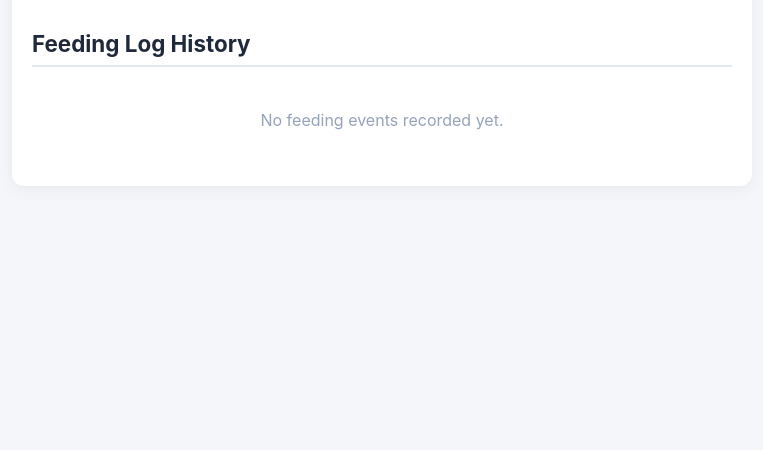
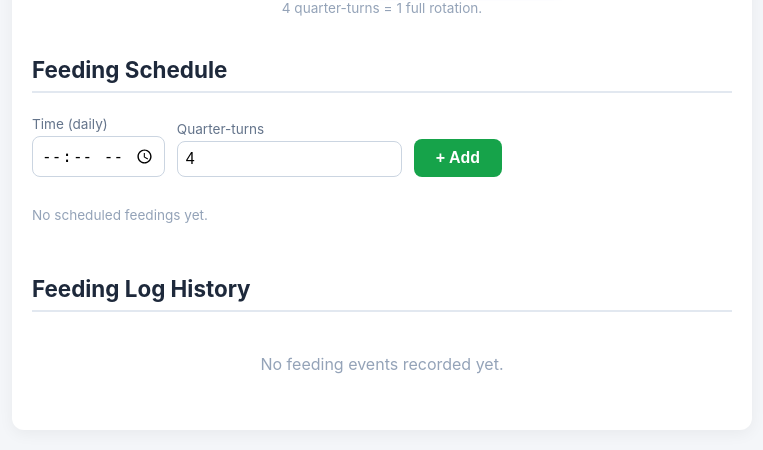
Before and after one commit to yael-lorenzo/fish-feeder-raspberry-zero-w, a Flask app: page / in a window 1280 px wide. Shown: the part 763-1213 px from the top of the page, without its empty margins (258-1021 px from the left). Before the commit the page ends 893 px from the top, so only its background shows below. Run offline with Flask 3, Linux system fonts and the light colour scheme.

Commit message:
add scheduler

```diff
--- a/app.py
+++ b/app.py
@@ -1,8 +1,10 @@
 import os
 import time
+import json
+import threading
 from datetime import datetime
 import subprocess
-from flask import Flask, render_template, Response, redirect, url_for, send_from_directory
+from flask import Flask, render_template, Response, redirect, url_for, send_from_directory, request
 from gpiozero import OutputDevice
 
 app = Flask(__name__)
@@ -18,12 +20,19 @@ step_sequence = [
 # Traffic light for the camera: True means streaming, False means paused for a photo
 camera_streaming_allowed = True
 
+# --- SCHEDULE / FEED CONFIG ---
+SCHEDULE_FILE = "schedule.json"
+# One motor "quarter" = a quarter of a full physical rotation.
+QUARTER_ROTATION = 0.25
+# Serialize hardware access so a manual feed and a scheduled feed never overlap.
+feed_lock = threading.Lock()
+
 def spin_feeder_motor(rotations=1):
     """
     Spins the 28BYJ-48 stepper motor using the working nested loop structure,
     calibrated precisely to hit 1.0 full turn.
     """
-    print("Motor spinning started...")
+    print(f"Motor spinning started ({rotations} rotations)...")
 
     # Calibrated base multiplier derived from your hardware's 1.5 turn output
     # 683 loops * 8 steps per sequence = ~5,464 total steps (1 full physical turn)
@@ -78,6 +87,79 @@ def generate_stream_frames():
                    b'Content-Type: image/jpeg\r\n\r\n' + frame + b'\r\n')
 
         time.sleep(1.0) # Refresh rate: exactly 1 photo per second
+
+# --- SCHEDULE STORAGE (JSON, no DB needed) ---
+def load_schedule():
+    """Return the schedule dict {'entries': [...]}, tolerating a missing/corrupt file."""
+    if os.path.exists(SCHEDULE_FILE):
+        try:
+            with open(SCHEDULE_FILE, "r") as f:
+                data = json.load(f)
+                if isinstance(data, dict) and isinstance(data.get("entries"), list):
+                    return data
+        except (json.JSONDecodeError, OSError) as e:
+            print(f"Could not read schedule file: {e}")
+    return {"entries": []}
+
+def save_schedule(data):
+    with open(SCHEDULE_FILE, "w") as f:
+        json.dump(data, f, indent=2)
+
+def clean_quarters(value, default=4):
+    """Coerce user input into a whole number of quarter-turns (minimum 1)."""
+    try:
+        return max(1, int(value))
+    except (TypeError, ValueError):
+        return default
+
+# --- CORE FEED ACTION (shared by manual button and scheduler) ---
+def perform_feed(quarters=4):
+    """Spin the motor by `quarters` quarter-turns, snap a photo, and log the event."""
+    global camera_streaming_allowed
+    quarters = clean_quarters(quarters)
+    rotations = quarters * QUARTER_ROTATION
+
+    with feed_lock:
+        # Block the stream loop from touching the hardware, and give it time to let go.
+        camera_streaming_allowed = False
+        time.sleep(0.3)
+        print(f"\n--- FEEDING: {quarters} quarter-turn(s) = {rotations} rotation(s) ---")
+        try:
+            # 1. Spin motor
+            spin_feeder_motor(rotations=rotations)
+            time.sleep(1)
+
+            # 2. Capture a confirmation photo
+            filename = f"feed_{datetime.now().strftime('%Y-%m-%d_%H-%M-%S')}.jpg"
+            filepath = os.path.join("photos", filename)
+            frame = capture_single_frame()
+            if frame:
+                with open(filepath, "wb") as f:
+                    f.write(frame)
+
+            # 3. Log data
+            readable_time = datetime.now().strftime("%Y-%m-%d %H:%M:%S")
+            with open("database.txt", "a") as f:
+                f.write(f"{readable_time},{filename}\n")
+        finally:
+            # Release the camera lock only after all hardware work is done.
+            camera_streaming_allowed = True
+
+# --- BACKGROUND SCHEDULER ---
+def scheduler_loop():
+    """Fire scheduled feedings once per matching minute."""
+    print("Scheduler thread started.")
+    last_minute = None
+    while True:
+        now = datetime.now().strftime("%H:%M")
+        if now != last_minute:
+            for entry in load_schedule().get("entries", []):
+                if entry.get("time") == now:
+                    print(f"Scheduled feed triggered at {now}")
+                    perform_feed(entry.get("quarters", 4))
+            last_minute = now
+        time.sleep(15)
+
 # --- ROUTES ---
 
 @app.route('/')
@@ -91,7 +173,8 @@ def index():
                     logs.append({"time": timestamp, "image": filename})
     logs.reverse()
     current_time = datetime.now().strftime("%Y-%m-%d %H:%M:%S")
-    return render_template('index.html', current_time=current_time, logs=logs)
+    schedule = sorted(load_schedule().get("entries", []), key=lambda e: e.get("time", ""))
+    return render_template('index.html', current_time=current_time, logs=logs, schedule=schedule)
 
 @app.route('/video_feed')
 def video_feed():
@@ -99,31 +182,36 @@ def video_feed():
 
 @app.route('/feed', methods=['POST'])
 def feed():
-    global camera_streaming_allowed
-    # FIX: Block the stream loop from touching the hardware immediately
-    camera_streaming_allowed = False
-    time.sleep(0.3)  # FIX: Give the streaming loop time to exit the hardware
-    print("\n--- FEED ROUTE TRIGGERED ---")
-    # 1. Spin motor
-    spin_feeder_motor(rotations=1)
-    time.sleep(1)
+    quarters = clean_quarters(request.form.get('quarters'), default=4)
+    perform_feed(quarters)
+    return redirect(url_for('index'))
 
-    # 2. Capture a high-res confirmation photo
-    filename = f"feed_{datetime.now().strftime('%Y-%m-%d_%H-%M-%S')}.jpg"
-    filepath = os.path.join("photos", filename)
+@app.route('/schedule/add', methods=['POST'])
+def schedule_add():
+    entry_time = (request.form.get('time') or "").strip()
+    quarters = clean_quarters(request.form.get('quarters'), default=4)
 
-    frame = capture_single_frame()
-    if frame:
-        with open(filepath, "wb") as f:
-            f.write(frame)
+    # Basic HH:MM validation so garbage never reaches the scheduler.
+    try:
+        datetime.strptime(entry_time, "%H:%M")
+    except ValueError:
+        return redirect(url_for('index'))
 
-    # 3. Log data
-    readable_time = datetime.now().strftime("%Y-%m-%d %H:%M:%S")
-    with open("database.txt", "a") as f:
-        f.write(f"{readable_time},{filename}\n")
+    data = load_schedule()
+    data["entries"].append({
+        "id": str(int(time.time() * 1000)),
+        "time": entry_time,
+        "quarters": quarters,
+    })
+    save_schedule(data)
+    return redirect(url_for('index'))
 
-    # FIX: Release the camera lock only after the file has successfully been written
-    camera_streaming_allowed = True
+@app.route('/schedule/delete', methods=['POST'])
+def schedule_delete():
+    entry_id = request.form.get('id')
+    data = load_schedule()
+    data["entries"] = [e for e in data["entries"] if e.get("id") != entry_id]
+    save_schedule(data)
     return redirect(url_for('index'))
 
 @app.route('/photos/<filename>')
@@ -132,4 +220,8 @@ def get_photo(filename):
 
 if __name__ == '__main__':
     os.makedirs("photos", exist_ok=True)
+    if not os.path.exists(SCHEDULE_FILE):
+        save_schedule({"entries": []})
+    # Start the scheduler in the background before the web server takes over.
+    threading.Thread(target=scheduler_loop, daemon=True).start()
     app.run(host='0.0.0.0', port=5000, debug=False, threaded=True)
--- a/templates/index.html
+++ b/templates/index.html
@@ -21,6 +21,22 @@
         .log-time { font-size: 1rem; color: #334155; font-weight: 500; }
         .thumbnail { width: 80px; height: 60px; border-radius: 4px; object-fit: cover; cursor: pointer; border: 2px solid #e2e8f0; transition: border 0.2s; }
         .thumbnail:hover { border-color: #2563eb; }
+        .feed-controls { display: flex; align-items: center; justify-content: center; gap: 12px; flex-wrap: wrap; }
+        .amount-field { display: flex; flex-direction: column; align-items: flex-start; font-size: 0.85rem; color: #64748b; }
+        .amount-field input { width: 70px; padding: 8px; font-size: 1rem; border: 1px solid #cbd5e1; border-radius: 8px; margin-top: 4px; }
+        .card { margin-top: 40px; text-align: left; }
+        .card-title { border-bottom: 2px solid #e2e8f0; padding-bottom: 8px; font-size: 1.4rem; color: #1e293b; }
+        .schedule-add { display: flex; align-items: flex-end; gap: 12px; flex-wrap: wrap; margin: 18px 0; }
+        .schedule-add label { display: flex; flex-direction: column; font-size: 0.85rem; color: #64748b; }
+        .schedule-add input { padding: 8px; font-size: 1rem; border: 1px solid #cbd5e1; border-radius: 8px; margin-top: 4px; }
+        .btn-add { background: #16a34a; color: white; border: none; padding: 10px 22px; font-size: 1rem; font-weight: bold; border-radius: 8px; cursor: pointer; }
+        .btn-add:hover { background: #15803d; }
+        .sched-item { display: flex; align-items: center; justify-content: space-between; padding: 12px; border-bottom: 1px solid #f1f5f9; }
+        .sched-time { font-size: 1.1rem; font-weight: 600; color: #1e293b; }
+        .sched-amount { color: #64748b; font-size: 0.95rem; }
+        .btn-del { background: #fee2e2; color: #b91c1c; border: none; padding: 6px 14px; border-radius: 8px; cursor: pointer; font-size: 0.9rem; }
+        .btn-del:hover { background: #fecaca; }
+        .hint { color: #94a3b8; font-size: 0.85rem; }
     </style>
 </head>
 <body>
@@ -34,8 +50,43 @@
     </div>
 
     <form action="{{ url_for('feed') }}" method="POST">
-        <button type="submit" class="btn-feed" onclick="this.innerText='Serving Food...';">FEED NOW</button>
+        <div class="feed-controls">
+            <label class="amount-field">Quarter-turns
+                <input type="number" name="quarters" value="4" min="1" step="1">
+            </label>
+            <button type="submit" class="btn-feed" onclick="this.innerText='Serving Food...';">FEED NOW</button>
+        </div>
     </form>
+    <p class="hint" style="margin-top:8px;">4 quarter-turns = 1 full rotation.</p>
+
+    <div class="card">
+        <h3 class="card-title">Feeding Schedule</h3>
+        <form action="{{ url_for('schedule_add') }}" method="POST" class="schedule-add">
+            <label>Time (daily)
+                <input type="time" name="time" required>
+            </label>
+            <label>Quarter-turns
+                <input type="number" name="quarters" value="4" min="1" step="1">
+            </label>
+            <button type="submit" class="btn-add">+ Add</button>
+        </form>
+
+        {% if not schedule %}
+            <p class="hint" style="padding: 12px 0;">No scheduled feedings yet.</p>
+        {% endif %}
+        {% for entry in schedule %}
+        <div class="sched-item">
+            <span>
+                <span class="sched-time">⏰ {{ entry.time }}</span>
+                <span class="sched-amount">— {{ entry.quarters }} quarter-turn{{ 's' if entry.quarters != 1 else '' }}</span>
+            </span>
+            <form action="{{ url_for('schedule_delete') }}" method="POST" style="margin:0;">
+                <input type="hidden" name="id" value="{{ entry.id }}">
+                <button type="submit" class="btn-del">Delete</button>
+            </form>
+        </div>
+        {% endfor %}
+    </div>
 
     <div class="log-section">
         <h3 class="log-title">Feeding Log History</h3>
```
Also changed, not shown: 1 other file.
